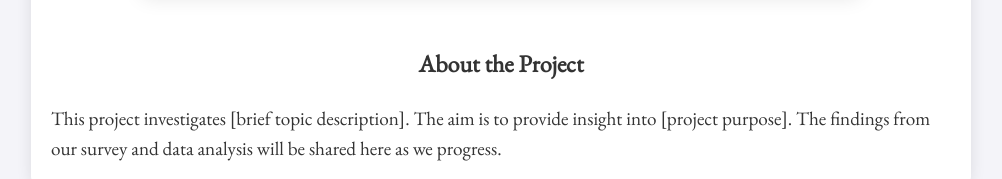
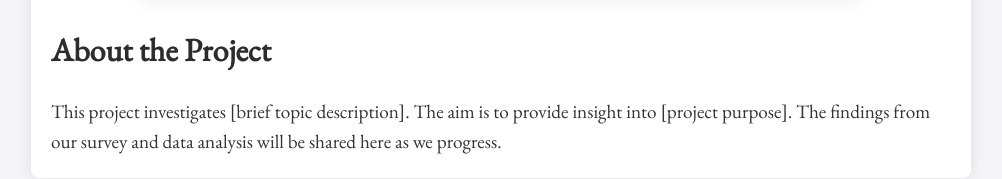
Before and after one commit to hk-dsi/HKDSI, a plain HTML site: page index.html in a window 1280 px wide. Shown: the part 821-1000 px from the top of the page, without its empty margins (139-1141 px from the left). Drawn offline with nearby package versions, Linux system fonts and the light colour scheme.

Commit message:
index.html

```diff
--- a/index.html
+++ b/index.html
@@ -10,7 +10,7 @@
 
   <style>
     /* Basic Reset */
-    body, h1, p {
+    body, h1, h2, p {
       margin: 0;
       padding: 0;
       font-family: 'EB Garamond', serif;
@@ -30,6 +30,15 @@
       color: #2c2c2c;
       font-size: 2.5em;
       margin-bottom: 20px;
+    }
+
+
+    /* Heading Style */
+    h2 {
+      color: #2c2c2c;
+      font-size: 2em;
+      margin-bottom: 20px;
+      text-align: left;
     }
 
     /* Navigation Bar */
```
